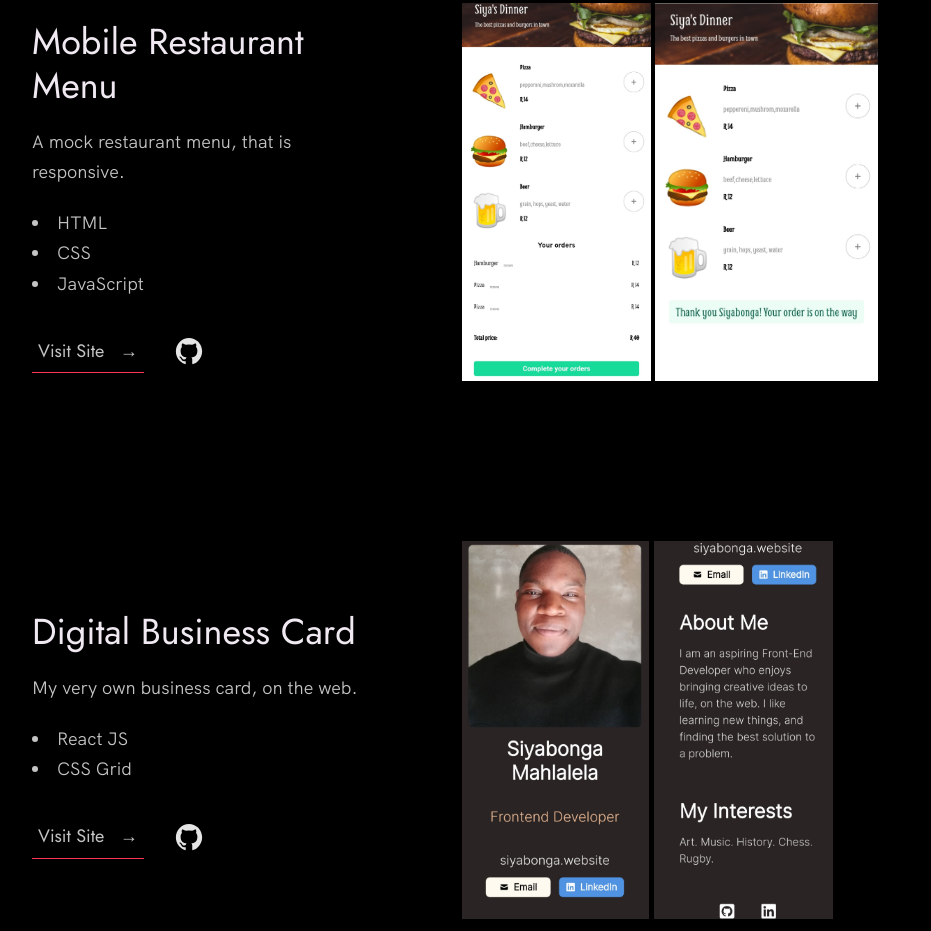
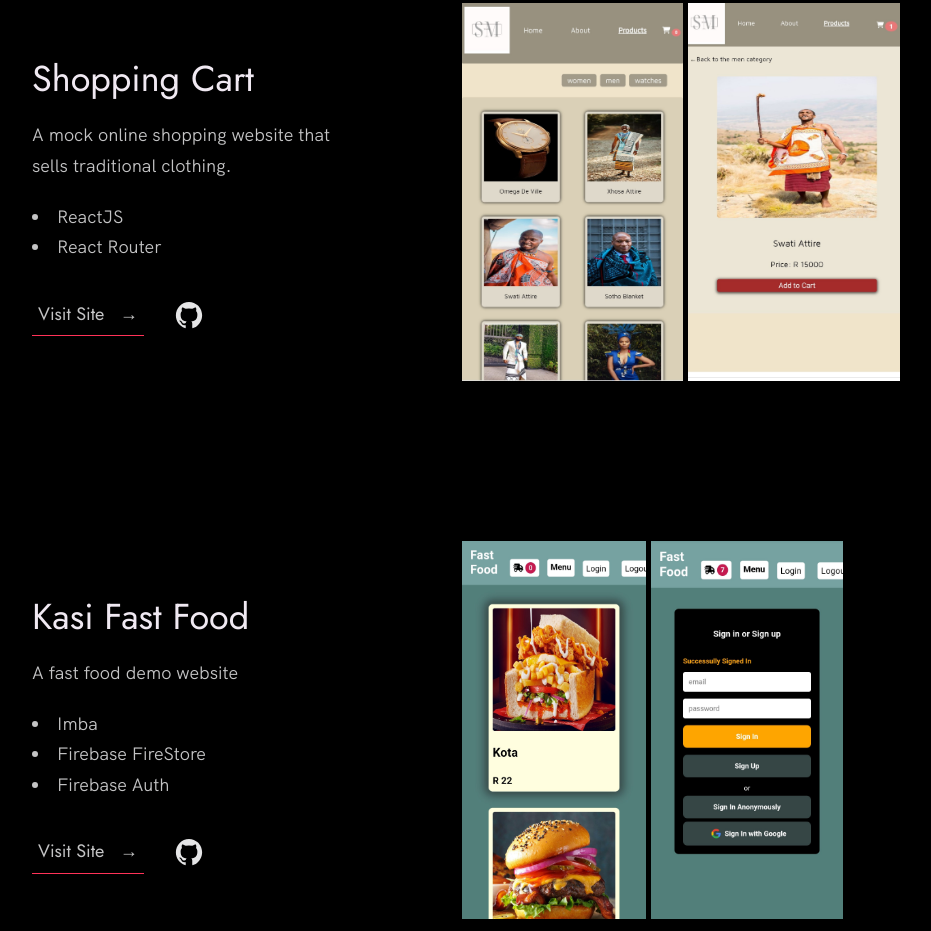
Before and after one commit to vusiSiya/my-portfolio, a plain HTML site: page index.html in a window 1280 px wide. Shown: the part 1065-1996 px from the top of the page, without its empty margins (58-989 px from the left). Drawn offline with nearby package versions, Linux system fonts and the light colour scheme.

Commit message:
adding imba project

```diff
--- a/index.html
+++ b/index.html
@@ -8,12 +8,12 @@
   <meta name="viewport" content="width=device-width, initial-scale=1.0" />
   <link rel="shortcut icon" type="image/png" href="./images/favicon.png" />
   <title>
-    Siyabonga Mahlalela | A Front-End Developer based in Mpumalanga, South Africa.
+    Siyabonga Mahlalela
   </title>
 
-  <meta name="description" content="Add small description of yourslef.">
-  <!-- Add some coding keywords below, Ex: (React, CSS etc) -->
-  <meta name="keywords" content="Put your name, skills and some coding keywords" />
+  <meta name="description" content="A portfolio of the coolest projects I've been working on.">
+
+  <meta name="keywords" content="Siyabonga (JavaScript, React, Imba, Firebase)" />
   <link rel="stylesheet" href="index.css" />
 </head>
 
@@ -60,69 +60,17 @@
           <!-- Projects-->
           <div class="work__box">
             <div class="work__text">
-              <h3>Mobile Restaurant Menu</h3>
-              <p>
-                A mock restaurant menu, that is responsive.
-              </p>
-              <ul class="work__list">
-                <li>HTML</li>
-                <li>CSS</li>
-                <li>JavaScript</li>
-              </ul>
-
-              <div class="work__links">
-                <a href="https://mobile-restaurant-menu-siya.netlify.app/"  target="_blank" rel="noopener noreferrer" class="link__text">
-                  Visit Site <span>&rarr;</span>
-                </a>
-                <a href="https://github.com/vusiSiya/Mobile-Restaurant-Menu" target="_blank" rel="noopener noreferrer">
-                  <img src="./images/github.svg" class="work__code" title="View Source Code" alt="GitHub">
-                </a>
-              </div>
-            </div>
-            <div class="work__image-box">
-              <img src="./images/mm-orders.jpg" class="work__image" alt="Project 1" />
-               <img src="./images/mm-thank-you.jpg" class="work__image" alt="Project 1" />
-            </div>
-          </div>
-          <div class="work__box">
-            <div class="work__text">
-              <h3>Digital Business Card</h3>
-              <p>
-                My very own business card, on the web.
-              </p>
-              <ul class="work__list">
-                <li>React JS</li>
-                <li>CSS Grid</li>
-              </ul>
-
-              <div class="work__links">
-                <a href="https://siya-digital-business-card.netlify.app" rel="noopener noreferrer" target="_blank" rel="noopener noreferrer" class="link__text">
-                  Visit Site <span>&rarr;</span>
-                </a>
-                <a href="https://github.com/vusiSiya/digital-business-card" title="View Source Code" target="_blank" rel="noopener noreferrer">
-                  <img src="./images/github.svg" class="work__code" alt="GitHub">
-                </a>
-              </div>
-            </div>
-            <div class="work__image-box">
-              <img src="./images/dbc-one.jpg" class="work__image" alt="Project 2" />
-              <img src="./images/dbc-two.jpg" class="work__image" alt="Project 2" />
-            </div>
-          </div>
-
-          <div class="work__box">
-            <div class="work__text">
               <h3>Shopping Cart</h3>
               <p>
                 A mock online shopping website that sells traditional clothing.
               </p>
               <ul class="work__list">
-                <li>React JS</li>
-                <li>React Router 6</li>
+                <li>ReactJS</li>
+                <li>React Router </li>
               </ul>
 
               <div class="work__links">
-                <a href="https://shopping-cart-project.siyabongamahlal.repl.co"  target="_blank" rel="noopener noreferrer" class="link__text">
+                <a href="https://siya-shopping-cart.netlify.app"  target="_blank" rel="noopener noreferrer" class="link__text">
                   Visit Site <span>&rarr;</span>
                 </a>
                 <a href="https://github.com/vusiSiya/Online-Shopping-Store" target="_blank" rel="noopener noreferrer" >
@@ -135,6 +83,34 @@
               <img src="./images/product-detail-page.jpg" class="work__image" alt="Project 3" />
             </div>
           </div>
+
+          <div class="work__box">
+            <div class="work__text">
+              <h3>Kasi Fast Food</h3>
+              <p>
+                A fast food demo website
+              </p>
+              <ul class="work__list">
+                <li>Imba</li>
+                <li>Firebase FireStore</li>
+                <li>Firebase Auth</li>
+              </ul>
+
+              <div class="work__links">
+                <a href="https://kasi-fast-food.netlify.app" rel="noopener noreferrer" target="_blank" rel="noopener noreferrer" class="link__text">
+                  Visit Site <span>&rarr;</span>
+                </a>
+                <a href="https://github.com/vusiSiya/kasi-fast-food" title="View Source Code" target="_blank" rel="noopener noreferrer">
+                  <img src="./images/github.svg" class="work__code" alt="GitHub">
+                </a>
+              </div>
+            </div>
+            <div class="work__image-box">
+              <img src="./images/kasi-menu.jpg" class="work__image" alt="Project 2" />
+              <img src="./images/kasi-login.jpg" class="work__image" alt="Project 2" />
+            </div>
+          </div>
+
         </div>
       </div>
     </section>
```
Also changed, not shown: images/kasi-add-to-cart.jpg (added), images/kasi-login-first.jpg (added), images/kasi-login.jpg (added), images/kasi-menu.jpg (added).
